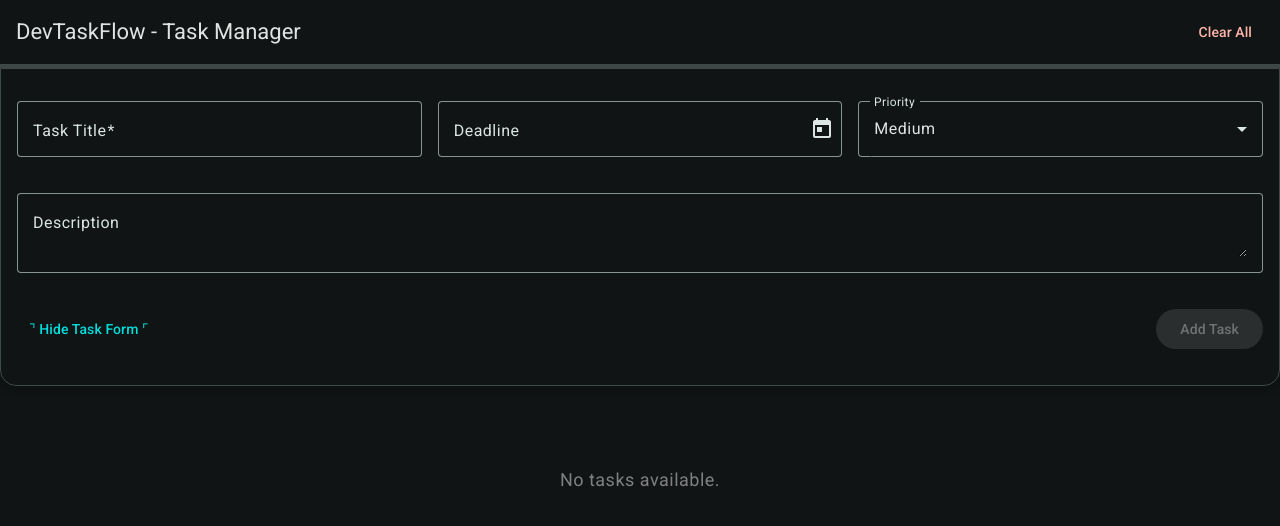
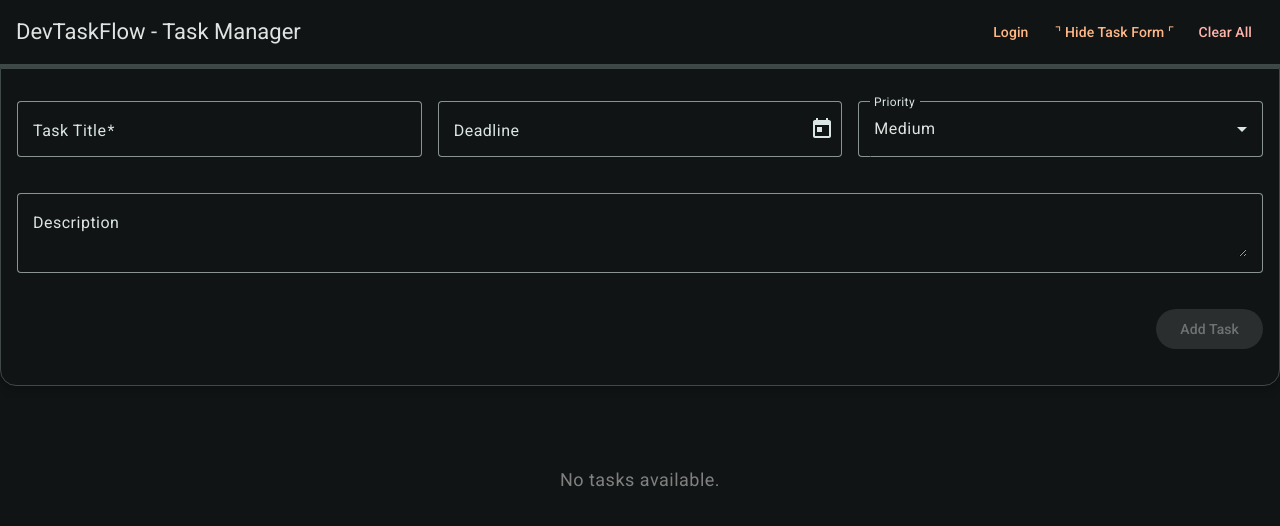
Before and after one commit to art2url/dev-task-flow, an Angular app: page /tasks in a window 1280 px wide. Shown: the top 526 px of the page. Built offline with nearby package versions, Linux system fonts and the light colour scheme.

Commit message:
Created HeaderComponent and move the form toggle button to it, removing the old toolbar from task list

```diff
--- a/src/app/features/tasks/task-form/task-form.component.html
+++ b/src/app/features/tasks/task-form/task-form.component.html
@@ -64,11 +64,7 @@
     </div>
 
     <mat-card-actions class="task-buttons">
-      <button mat-button (click)="toggleFormVisibility()">
-        {{ showForm ? "⌝ Hide Task Form ⌜" : "⌟ Show Task Form ⌞" }}
-      </button>
-
-      <div *ngIf="showForm">
+      <div class="right-actions">
         <button
           mat-flat-button
           color="primary"
--- a/src/app/features/tasks/task-form/task-form.component.scss
+++ b/src/app/features/tasks/task-form/task-form.component.scss
@@ -7,16 +7,21 @@ mat-card-content {
 
 .task-form-card {
   box-shadow: $card-shadow;
-  margin-bottom: 30px;
+  // margin-bottom: 30px;
   padding-top: 16px;
   border-radius: 0px 0px $spacing $spacing;
 }
 
 .task-buttons {
   display: flex;
-  justify-content: space-between;
   padding: math.div($spacing, 1);
   margin-bottom: 20px;
+  justify-content: flex-end;
+
+  .right-actions {
+    display: flex;
+    gap: math.div($spacing, 2);
+  }
 }
 
 .form-container {
--- a/src/app/features/tasks/task-list/task-list.component.html
+++ b/src/app/features/tasks/task-list/task-list.component.html
@@ -1,14 +1,14 @@
-<mat-toolbar color="primary">
-  <span>DevTaskFlow - Task Manager</span>
-  <span class="spacer"></span>
-  <button mat-button color="warn" (click)="openDeleteConfirmationDialog()">
-    Clear All
-  </button>
-</mat-toolbar>
+<app-header
+  [showForm]="showForm"
+  (toggleForm)="toggleFormVisibility()"
+  (clearAllClicked)="openDeleteConfirmationDialog()"
+  (loginClicked)="onLoginClicked()"
+></app-header>
 
 <mat-progress-bar mode="determinate" [value]="progress"></mat-progress-bar>
 
 <app-task-form
+  *ngIf="showForm"
   [taskToEdit]="taskToEdit"
   (taskAdded)="handleTaskAdded($event)"
   (taskUpdated)="handleTaskUpdated($event)"
--- a/src/app/features/tasks/task-list/task-list.component.scss
+++ b/src/app/features/tasks/task-list/task-list.component.scss
@@ -33,12 +33,7 @@ mat-paginator {
 .task-buttons {
   display: flex;
   justify-content: flex-end;
-  gap: math.div($spacing, 2);
   padding: math.div($spacing, 2);
-}
-
-.spacer {
-  flex: 1 1 auto;
 }
 
 .task-title {
@@ -76,6 +71,7 @@ mat-paginator {
   gap: $spacing;
   justify-content: space-between;
   padding: $spacing;
+  margin-top: 30px;
 
   .control-item,
   .search-field {
--- a/src/app/features/tasks/task-list/task-list.component.ts
+++ b/src/app/features/tasks/task-list/task-list.component.ts
@@ -1,6 +1,7 @@
 import { AfterViewInit, Component, OnInit } from '@angular/core';
 import { CommonModule } from '@angular/common';
 import { TaskService } from '../task.service';
+import { HeaderComponent } from '../../../shared/header/header.component';
 import { Task } from '../models/task.model';
 import { TaskFormComponent } from '../task-form/task-form.component';
 import { FormsModule } from '@angular/forms';
@@ -39,6 +40,7 @@ import { MatDialogModule, MatDialog } from '@angular/material/dialog';
     MatPaginatorModule,
     MatInputModule,
     MatDialogModule,
+    HeaderComponent,
   ],
   templateUrl: './task-list.component.html',
   styleUrl: './task-list.component.scss',
@@ -55,6 +57,7 @@ export class TaskListComponent implements OnInit, AfterViewInit {
   progress: number = 0;
   pageIndex: number = 0;
   pageSize: number = 5;
+  showForm = true;
 
   constructor(public taskService: TaskService, private dialog: MatDialog) {}
 
@@ -67,6 +70,10 @@ export class TaskListComponent implements OnInit, AfterViewInit {
       this.applyFilter();
       this.calculateProgress();
     });
+  }
+
+  toggleFormVisibility(): void {
+    this.showForm = !this.showForm;
   }
 
   ngAfterViewInit(): void {
@@ -171,6 +178,11 @@ export class TaskListComponent implements OnInit, AfterViewInit {
       : false;
   }
 
+  onLoginClicked(): void {
+    // future login logic here
+    console.log('Login button clicked!');
+  }
+
   clearAllTasks(): void {
     this.taskService.clearAllTasks();
   }
--- /dev/null
+++ b/src/app/shared/header/header.component.html
@@ -0,0 +1,15 @@
+<mat-toolbar color="primary">
+  <span>DevTaskFlow - Task Manager</span>
+  <span class="spacer"></span>
+
+  <!-- Future login button placeholder -->
+  <button mat-button color="accent" (click)="onLogin()">Login</button>
+
+  <!-- Show/Hide Task Form -->
+  <button mat-button color="accent" (click)="onToggleForm()">
+    {{ showForm ? "⌝ Hide Task Form ⌜" : "⌟ Show Task Form ⌞" }}
+  </button>
+
+  <!-- Clear All -->
+  <button mat-button color="warn" (click)="onClearAll()">Clear All</button>
+</mat-toolbar>
--- /dev/null
+++ b/src/app/shared/header/header.component.scss
@@ -0,0 +1,3 @@
+.spacer {
+  flex: 1 1 auto;
+}
--- /dev/null
+++ b/src/app/shared/header/header.component.ts
@@ -0,0 +1,30 @@
+import { Component, Input, Output, EventEmitter } from '@angular/core';
+import { CommonModule } from '@angular/common';
+import { MatToolbarModule } from '@angular/material/toolbar';
+import { MatButtonModule } from '@angular/material/button';
+
+@Component({
+  selector: 'app-header',
+  standalone: true,
+  imports: [CommonModule, MatToolbarModule, MatButtonModule],
+  templateUrl: './header.component.html',
+  styleUrl: './header.component.scss',
+})
+export class HeaderComponent {
+  @Input() showForm: boolean = true;
+  @Output() toggleForm = new EventEmitter<void>();
+  @Output() clearAllClicked = new EventEmitter<void>();
+  @Output() loginClicked = new EventEmitter<void>();
+
+  onToggleForm(): void {
+    this.toggleForm.emit();
+  }
+
+  onClearAll(): void {
+    this.clearAllClicked.emit();
+  }
+
+  onLogin(): void {
+    this.loginClicked.emit();
+  }
+}
```
